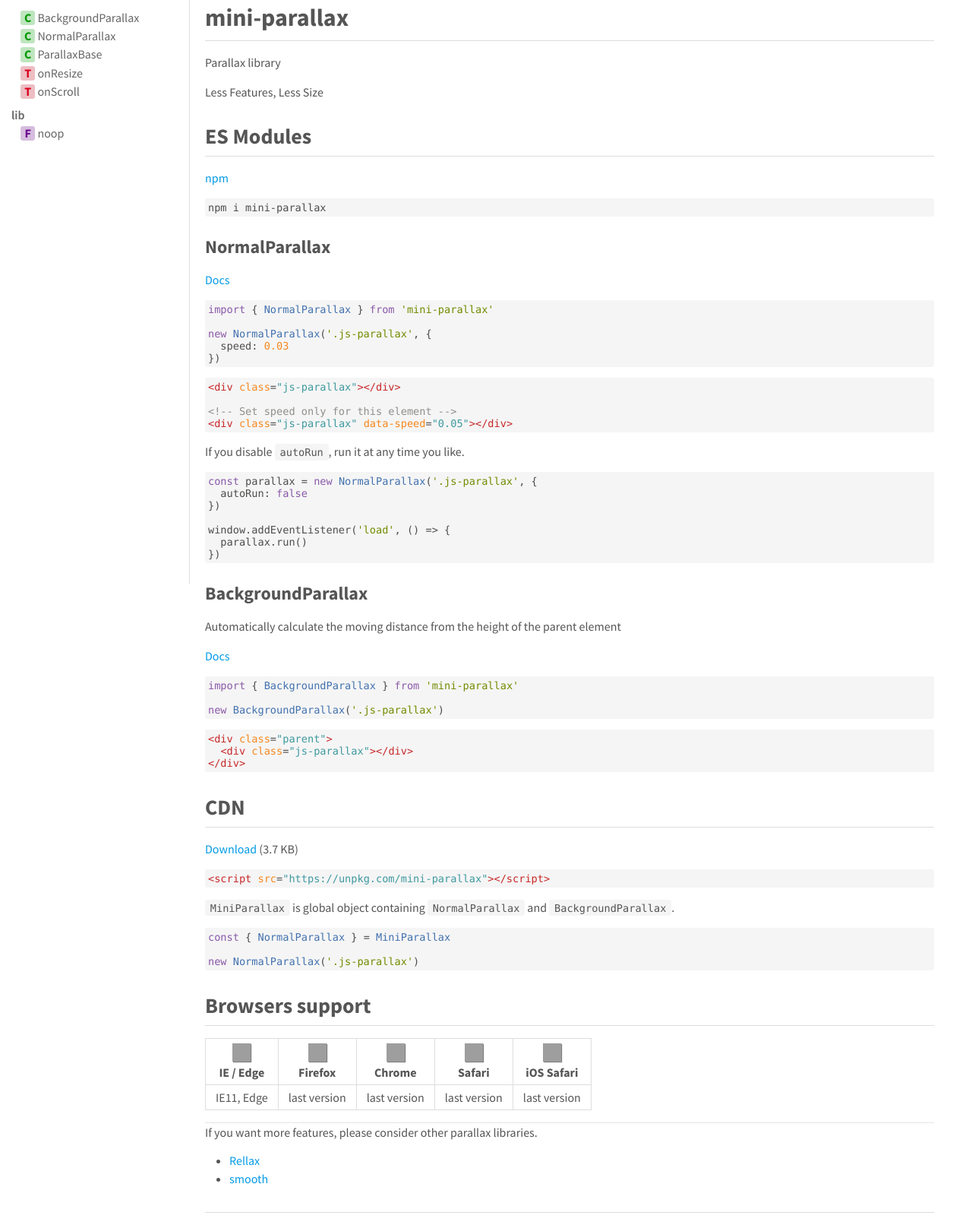
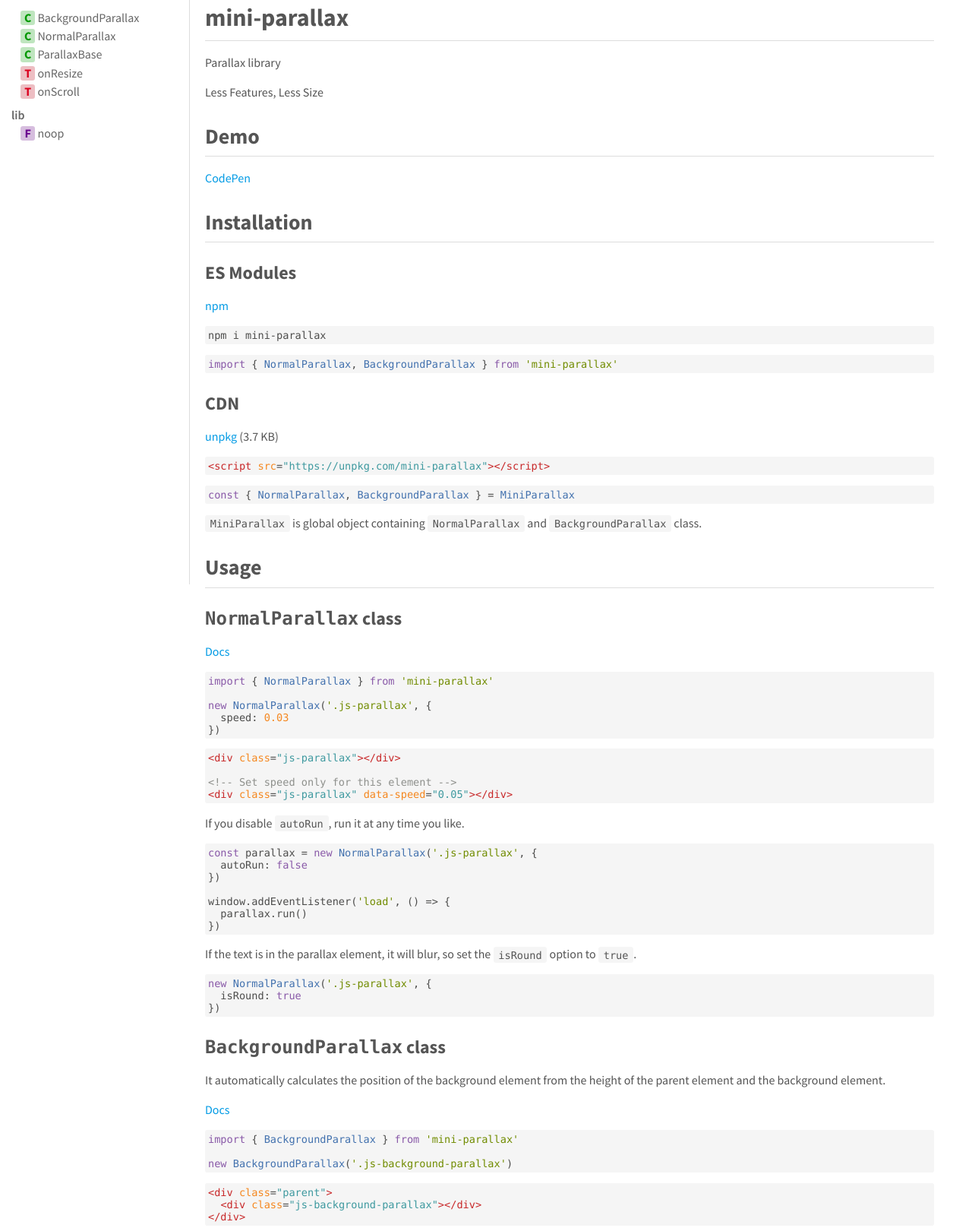
Before and after one commit to ko-yelie/mini-parallax, a website: page docs/index.html in a window 1280 px wide. Shown: the part 47-1663 px from the top of the page at 76% size. Drawn offline with Linux system fonts and the light colour scheme; grey boxes are pictures that could not be loaded.

Commit message:
Add demo to README

```diff
--- a/docs/index.html
+++ b/docs/index.html
@@ -41,10 +41,19 @@
 
 <div class="content" data-ice="content"><div data-ice="index" class="github-markdown"><h1 id="mini-parallax">mini-parallax</h1><p>Parallax library</p>
 <p>Less Features, Less Size</p>
-<h2 id="es-modules">ES Modules</h2><p><a href="https://www.npmjs.com/package/mini-parallax">npm</a></p>
+<h2 id="demo">Demo</h2><p><a href="https://codepen.io/ko-yelie/pen/vjaLRg">CodePen</a></p>
+<h2 id="installation">Installation</h2><h3 id="es-modules">ES Modules</h3><p><a href="https://www.npmjs.com/package/mini-parallax">npm</a></p>
 <pre><code class="lang-sh"><code class="source-code prettyprint">npm i mini-parallax</code>
 </code></pre>
-<h3 id="normalparallax">NormalParallax</h3><p><a href="https://ko-yelie.github.io/mini-parallax/class/src/NormalParallax.js~NormalParallax.html">Docs</a></p>
+<pre><code class="lang-js"><code class="source-code prettyprint">import { NormalParallax, BackgroundParallax } from &apos;mini-parallax&apos;</code>
+</code></pre>
+<h3 id="cdn">CDN</h3><p><a href="https://unpkg.com/mini-parallax">unpkg</a> (3.7 KB)</p>
+<pre><code class="lang-html"><code class="source-code prettyprint">&lt;script src=&quot;https://unpkg.com/mini-parallax&quot;&gt;&lt;/script&gt;</code>
+</code></pre>
+<pre><code class="lang-js"><code class="source-code prettyprint">const { NormalParallax, BackgroundParallax } = MiniParallax</code>
+</code></pre>
+<p><code>MiniParallax</code> is global object containing <code>NormalParallax</code> and <code>BackgroundParallax</code> class.</p>
+<h2 id="usage">Usage</h2><h3 id="-code-normalparallax--code--class"><code>NormalParallax</code> class</h3><p><a href="https://ko-yelie.github.io/mini-parallax/class/src/NormalParallax.js~NormalParallax.html">Docs</a></p>
 <pre><code class="lang-js"><code class="source-code prettyprint">import { NormalParallax } from &apos;mini-parallax&apos;
 
 new NormalParallax(&apos;.js-parallax&apos;, {
@@ -65,23 +74,20 @@
   parallax.run()
 })</code>
 </code></pre>
-<h3 id="backgroundparallax">BackgroundParallax</h3><p>Automatically calculate the moving distance from the height of the parent element</p>
+<p>If the text is in the parallax element, it will blur, so set the <code>isRound</code> option to <code>true</code>.</p>
+<pre><code class="lang-js"><code class="source-code prettyprint">new NormalParallax(&apos;.js-parallax&apos;, {
+  isRound: true
+})</code>
+</code></pre>
+<h3 id="-code-backgroundparallax--code--class"><code>BackgroundParallax</code> class</h3><p>It automatically calculates the position of the background element from the height of the parent element and the background element.</p>
 <p><a href="https://ko-yelie.github.io/mini-parallax/class/src/BackgroundParallax.js~BackgroundParallax.html">Docs</a></p>
 <pre><code class="lang-js"><code class="source-code prettyprint">import { BackgroundParallax } from &apos;mini-parallax&apos;
 
-new BackgroundParallax(&apos;.js-parallax&apos;)</code>
+new BackgroundParallax(&apos;.js-background-parallax&apos;)</code>
 </code></pre>
 <pre><code class="lang-html"><code class="source-code prettyprint">&lt;div class=&quot;parent&quot;&gt;
-  &lt;div class=&quot;js-parallax&quot;&gt;&lt;/div&gt;
+  &lt;div class=&quot;js-background-parallax&quot;&gt;&lt;/div&gt;
 &lt;/div&gt;</code>
-</code></pre>
-<h2 id="cdn">CDN</h2><p><a href="https://unpkg.com/mini-parallax">Download</a> (3.7 KB)</p>
-<pre><code class="lang-html"><code class="source-code prettyprint">&lt;script src=&quot;https://unpkg.com/mini-parallax&quot;&gt;&lt;/script&gt;</code>
-</code></pre>
-<p><code>MiniParallax</code> is global object containing <code>NormalParallax</code> and <code>BackgroundParallax</code>.</p>
-<pre><code class="lang-js"><code class="source-code prettyprint">const { NormalParallax } = MiniParallax
-
-new NormalParallax(&apos;.js-parallax&apos;)</code>
 </code></pre>
 <h2 id="browsers-support">Browsers support</h2><table>
 <thead>
```
Also changed, not shown: docs/index.json (+2 -2 lines), README.md.
